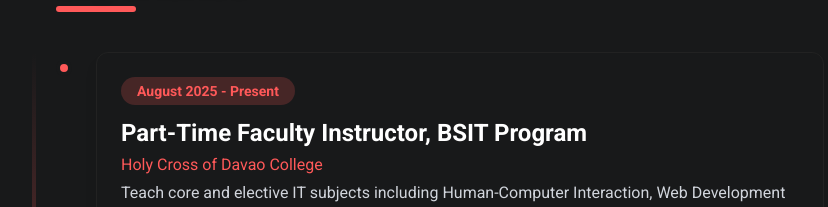
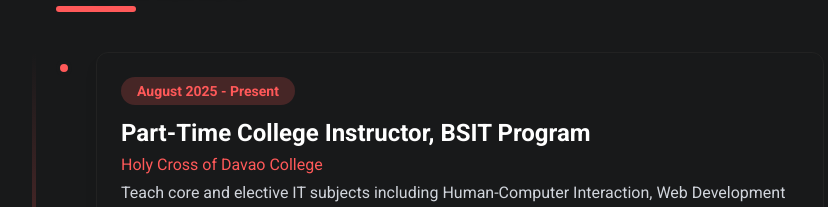
Before and after one commit to Redkuroo/smile-portfolio-v2, a Next.js app: page / in a window 1280 px wide. Shown: the part 2130-2337 px from the top of the page, without its empty margins (72-900 px from the left). Built offline with nearby package versions, Linux system fonts and the light colour scheme.

Commit message:
Update job title in ExperienceSection.js

```diff
--- a/app/ExperienceSection.js
+++ b/app/ExperienceSection.js
@@ -5,7 +5,7 @@ const experiences = [
 
  {
   date: "August 2025 - Present",
-  title: "Part-Time Faculty Instructor, BSIT Program",
+  title: "Part-Time College Instructor, BSIT Program",
   company: "Holy Cross of Davao College",
   description:
     "Teach core and elective IT subjects including Human-Computer Interaction, Web Development (Next.js), Mobile Development (React Native), and System Administration with SQL and Database Fundamentals, focusing on both theory and hands-on application.",
```
